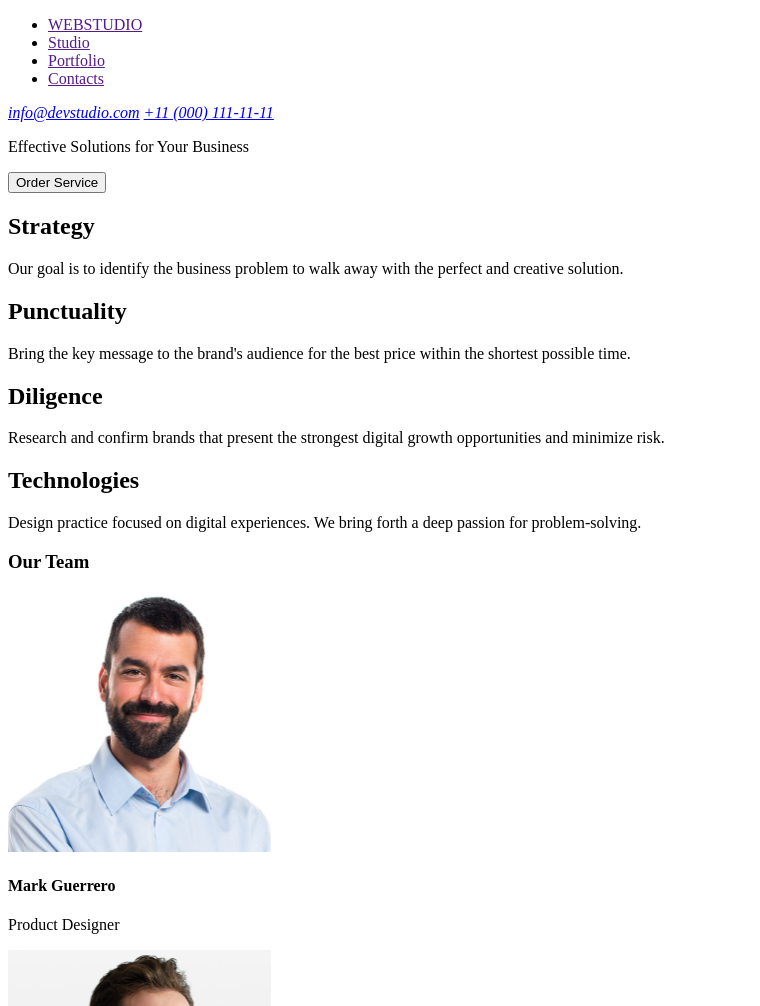
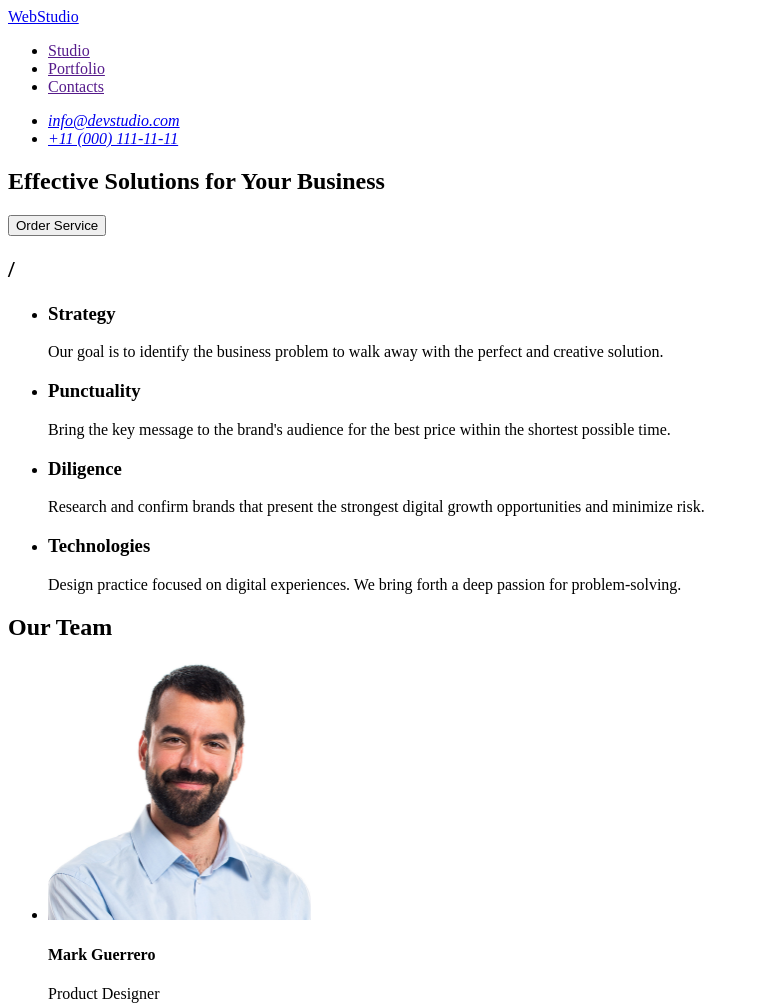
Before and after one commit to snchko/goit-homework-01, a plain HTML site: page index.html in a window 1280 px wide. Shown: the top 1006 px of the page, without its empty margins (0-760 px from the left). Drawn offline with Linux system fonts and the light colour scheme.

Commit message:
updated the file

```diff
--- a/index.html
+++ b/index.html
@@ -8,57 +8,79 @@
   <body>
     <header>
       <nav>
+        <a href="./index.html">WebStudio</a>
         <ul>
-          <li><a href="">WEBSTUDIO</a></li>
           <li><a href="">Studio</a></li>
           <li><a href="">Portfolio</a></li>
           <li><a href="">Contacts</a></li>
         </ul>
       </nav>
       <address>
-        <a href="mailto:info@devstudio.com">info@devstudio.com</a>
-        <a href="tel:+11(000)1111111">+11 (000) 111-11-11</a>
+        <ul>
+          <li><a href="mailto:info@devstudio.com">info@devstudio.com</a></li>
+          <li><a href="tel:+110001111111">+11 (000) 111-11-11</a></li>
+        </ul>
       </address>
     </header>
 
     <main>
       <section>
-        <p>Effective Solutions for Your Business</p>
-        <button>Order Service</button>
+        <h1>Effective Solutions for Your Business</h1>
+        <button type="button">Order Service</button>
       </section>
 
       <section>
-        <h1>Strategy</h1>
+        <h2>/</h2>
+        <ul>
+          <li>
+            <h3>Strategy</h3>
             <p>Our goal is to identify the business problem to walk away with the perfect and creative solution.</p>
-        <h1>Punctuality</h1>
+          </li>
+          <li>
+            <h3>Punctuality</h3>
             <p>Bring the key message to the brand's audience for the best price within the shortest possible time.</p>
-        <h1>Diligence</h1>
-        <p>Research and confirm brands that present the strongest digital growth opportunities and minimize risk.</p>
-        <h1>Technologies</h1>
+          </li>
+          <li>
+            <h3>Diligence</h3>
+            <p>
+              Research and confirm brands that present the strongest digital growth opportunities and minimize risk.
+            </p>
+          </li>
+          <li>
+            <h3>Technologies</h3>
             <p>Design practice focused on digital experiences. We bring forth a deep passion for problem-solving.</p>
+          </li>
+        </ul>
       </section>
 
       <section>
-        <h3>Our Team</h3>
+        <h2>Our Team</h2>
+        <ul>
+          <li>
             <img src="./images/img.png" alt="Mark Guerrero" width="263" height="260" />
             <h4>Mark Guerrero</h4>
             <p>Product Designer</p>
-
+          </li>
+          <li>
             <img src="./images/img2.png" alt="Tom Ford" width="263" height="260" />
             <h4>Tom Ford</h4>
             <p>Frontend Developer</p>
-
+          </li>
+          <li>
             <img src="./images/img3.png" alt="Camila Garcia" width="263" height="260" />
             <h4>Camila Garcia</h4>
             <p>Marketing</p>
-
+          </li>
+          <li>
             <img src="./images/img4.png" alt="Daniel Wilson" width="263" height="260" />
             <h4>Daniel Wilson</h4>
             <p>UI Designer</p>
+          </li>
+        </ul>
       </section>
     </main>
     <footer>
-      <h5>WEBSTUDIO</h5>
+      <a href="./index.html">WebStudio</a>
       <p>Increase the flow of customers and sales for your business with digital marketing & growth solutions.</p>
     </footer>
   </body>
```
Lines whose indentation alone changed are shown as unchanged.
